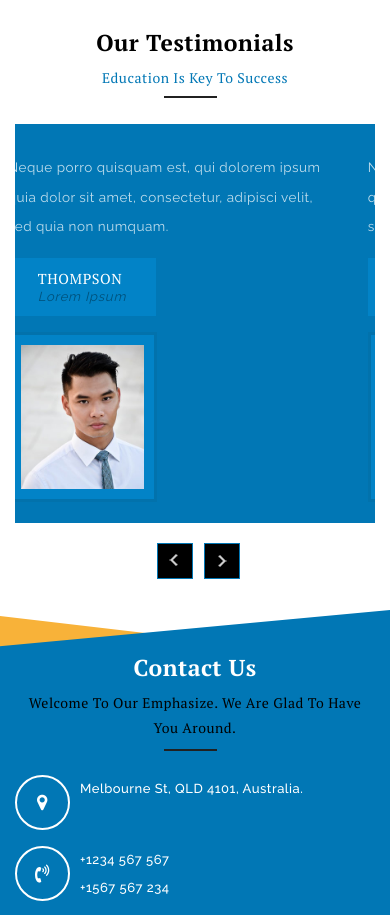
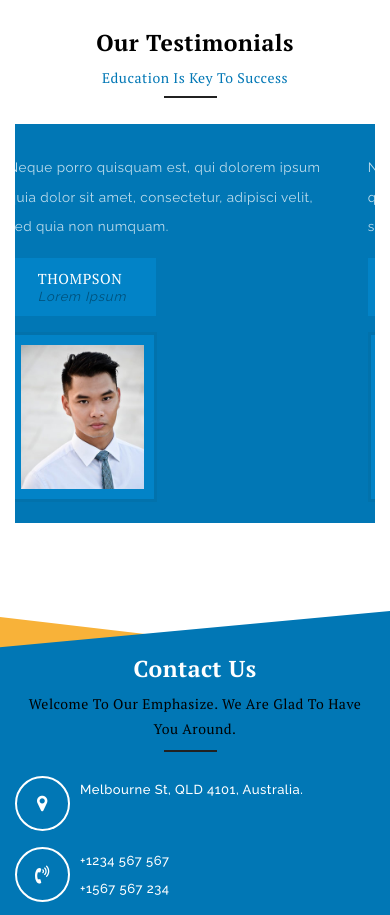
Before and after one commit to Jeimseu0919/cns, a plain HTML site: page index.html in a window 390 px wide. Shown: the part 2220-3135 px from the top of the page. Drawn offline with Linux system fonts and the light colour scheme.

Commit message:
remove the arrow in the index
remove the arrow

```diff
--- a/css/style.css
+++ b/css/style.css
@@ -1138,24 +1138,6 @@ figure img {
 	position: relative;
 }
 /*-- Nav --*/
-.nbs-flexisel-nav-left, .nbs-flexisel-nav-right {
-    width: 36px;
-    height: 36px;
-    position: absolute;
-    cursor: pointer;
-    z-index: 100;
-    border: 1px solid #0177b5;
-}
-.nbs-flexisel-nav-left {
-    left: 46.5%;
-    top: 109% !important;
-    background:#000 url(../images/themes.png) no-repeat 10px 10px;
-}
-.nbs-flexisel-nav-right {
-    right: 46.5%;
-    top: 109% !important;
-    background:#000 url(../images/themes1.png) no-repeat 11px 11px;
-}
 .laptop {
     background: #0177b5;
     padding: 2em 2em;
@@ -2638,9 +2620,6 @@ a.w3_agile_vimeo:hover{
 		float:left;
 		width:67%;
 	}
-	.nbs-flexisel-nav-left {
-		left: 42.5%;
-	}
 	.name-w3ls {
 		margin-top: 1.5em;
 	}
@@ -2649,15 +2628,9 @@ a.w3_agile_vimeo:hover{
 		margin-top: 0.6em;
 		letter-spacing: 0.88px;
 	}
-	.flex-slider {
-		margin: 0px auto 58px;
-	}
 	.laptop {
 		padding: 2em 2em;
 		margin: 0 50px;
-	}
-	.nbs-flexisel-nav-right {
-		right: 44.5%;
 	}
 	ul.w3_address {
 		width: 80%;
@@ -2784,7 +2757,7 @@ a.w3_agile_vimeo:hover{
 		font-size: 28px;
 		margin-bottom: 1.2em;
 	}
-	.events-agileits-w3layouts, .testimonials, .stats-agileits, .about-agileits, .team, .portfolio, .contact-w3ls, .inner-padding {
+	.events-agileits-w3layouts, .testimonials, .stats-agileits, .about-agileits, .team, .portfolio, .contact-w3ls, .inner-padding
 		padding: 2.3em 0em;
 	}
 	.heading-agileinfo span:after {
@@ -3517,12 +3490,6 @@ a.w3_agile_vimeo:hover{
 	.contact-w3ls:before {
 		border-width: 0 290px 29px 0;
 	}
-	.nbs-flexisel-nav-left {
-		left: 36.5%;
-	}
-	.nbs-flexisel-nav-right {
-		right: 36.5%;
-	}
 	.agile_team_grids {
 		width: 96%;
 	}
```
